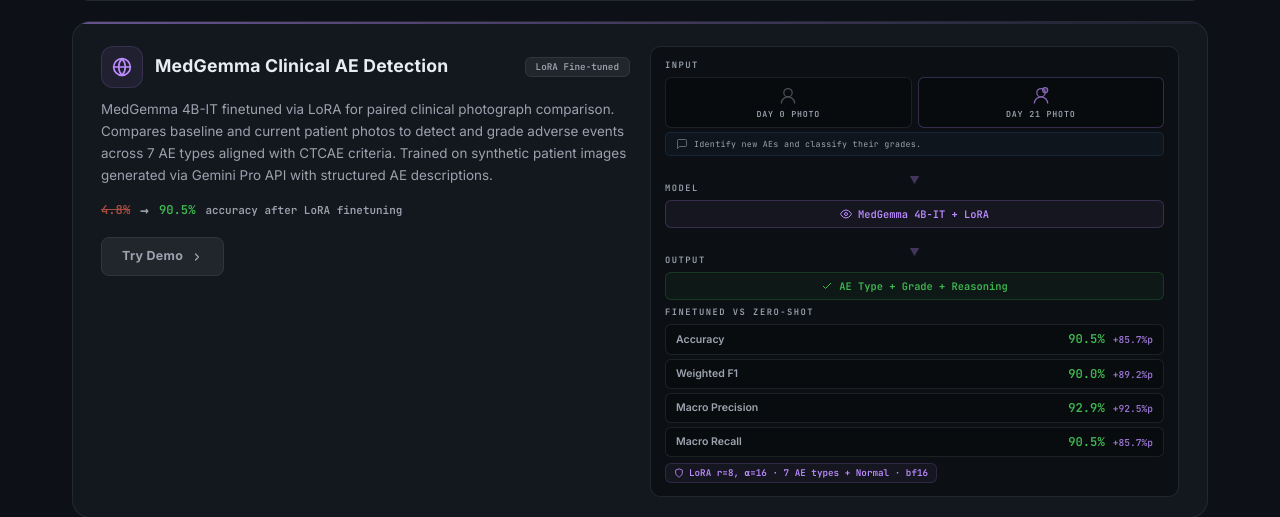
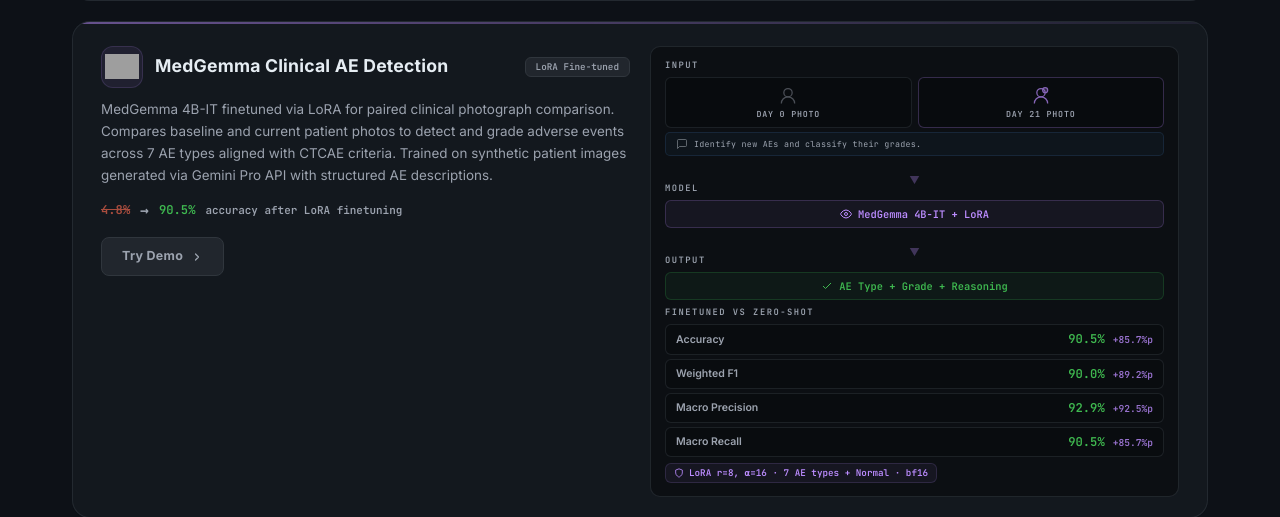
Before and after one commit to newmes/CLARA, a Django app: template frontend/templates/landing/landing.html in a window 1280 px wide. Shown: the part 1945-2462 px from the top of the page. Run offline with Django 5.2, Linux system fonts and the light colour scheme; the template is opened without the code that fills it, so the values that code supplies are empty; grey boxes are pictures that could not be loaded.

Commit message:
[DESIGN] 랜딩 MedGemma 카드 아이콘을 Gemma 공식 로고로 교체
Co-Authored-By: Claude Opus 4.6 <noreply@anthropic.com>

```diff
--- a/frontend/templates/landing/landing.html
+++ b/frontend/templates/landing/landing.html
@@ -1418,11 +1418,7 @@
         <div class="tc-left">
           <div class="tc-header">
             <div class="tc-icon icon-purple">
-              <svg viewBox="0 0 24 24" fill="none" stroke="currentColor" stroke-width="2" stroke-linecap="round" stroke-linejoin="round">
-                <circle cx="12" cy="12" r="10"/>
-                <path d="M2 12h20"/>
-                <path d="M12 2a15.3 15.3 0 0 1 4 10 15.3 15.3 0 0 1-4 10 15.3 15.3 0 0 1-4-10 15.3 15.3 0 0 1 4-10z"/>
-              </svg>
+              <img src="{% static 'assets/ui/gemma.png' %}" alt="MedGemma" style="width:34px;height:34px;object-fit:contain;">
             </div>
             <div class="tc-title">MedGemma Clinical AE Detection</div>
             <span class="tc-badge">LoRA Fine-tuned</span>
```
